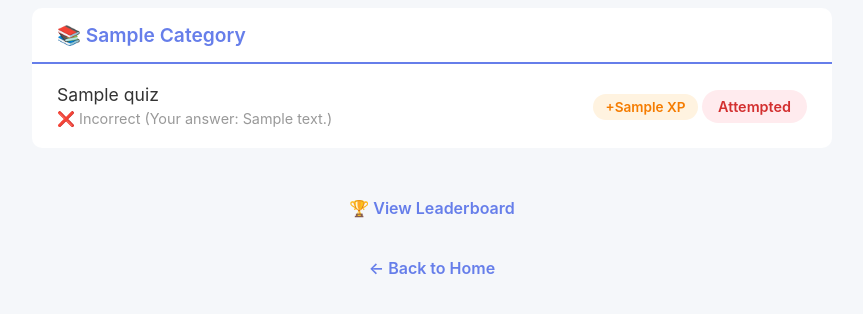
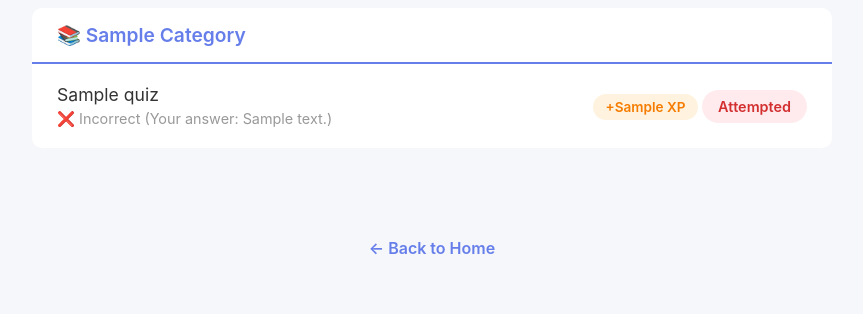
Before and after one commit to jleebounce2/trello-quiz-app, a Flask app: template templates/quiz_list.html in a window 1280 px wide. Shown: the part 183-497 px from the top of the page, without its empty margins (208-1071 px from the left). Run offline with Flask 3, Linux system fonts and the light colour scheme; the template is opened without the code that fills it: most values are stand-ins (such as "Sample title", 1, 10 or a date in 2020); some libraries are stand-ins or nearby versions.

Commit message:
feat: remove leaderboard link from quiz list page

```diff
--- a/templates/quiz_list.html
+++ b/templates/quiz_list.html
@@ -198,7 +198,7 @@
     {% endfor %}
 
     <div style="max-width: 800px; margin: 0 auto; text-align: center;">
-        <a href="/leaderboard?member={{ member }}" class="back-link">🏆 View Leaderboard</a>
+
         <br><br>
         <a href="/" class="back-link">← Back to Home</a>
     </div>
```
